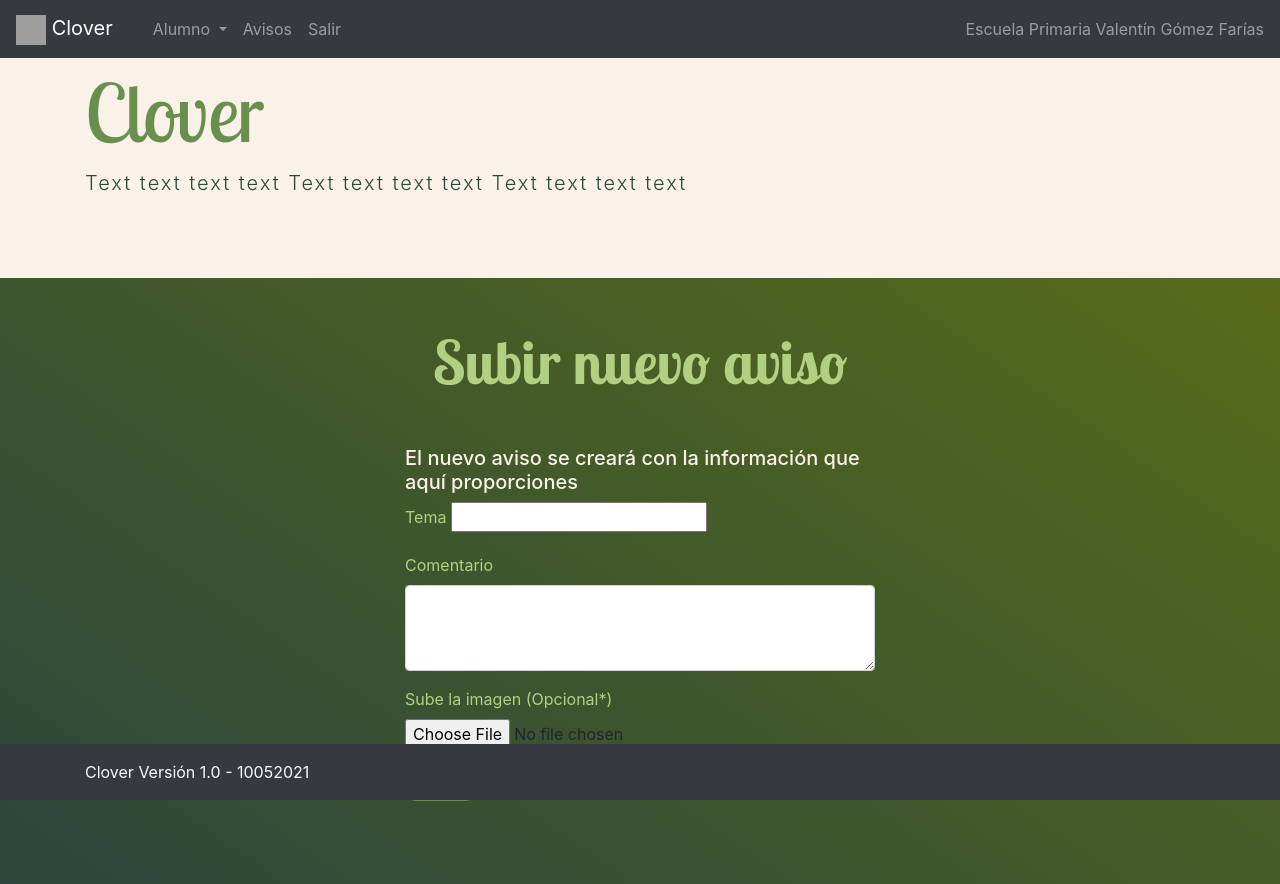
After one commit to toshiyaDEG/Clover_R, a Django app: template index/templates/avisos/subiraviso.html in a window 1280 px wide. The commit adds this page. Run offline with Django 3.2, Linux system fonts and the light colour scheme; the template is opened without the code that fills it, so the values that code supplies are empty; grey boxes are pictures that could not be loaded.

Commit message:
Añadiendo html para subir avisos

```diff
--- a/index/templates/avisos/base.html
+++ b/index/templates/avisos/base.html
@@ -34,6 +34,7 @@
                     <a class="dropdown-item" href="{% url 'registro' %}">Registro de Alumnos</a>
                     <a class="dropdown-item" href="{% url 'alumnos' %}">Lista de Alumnos</a>
                     <a class="dropdown-item" href="{% url 'subirtarea' %}">Subir tareas</a>
+                    <a class="dropdown-item" href="{% url 'nuevoaviso' %}">Subir aviso</a>
                 </div>
             </li>
             {% endif %}
--- /dev/null
+++ b/index/templates/avisos/subiraviso.html
@@ -0,0 +1,39 @@
+{% extends "avisos/base.html" %}
+
+{% block title %} Subir Avisos {% endblock %}
+
+{% block content %}
+
+<section class="mi-tarea section">
+    <div class="container" style="width: 500px;">
+        {% if msg %}
+        <p>
+            {{ msg }}
+        </p>
+        {% endif %}
+
+        <h2 class="text-center my-5">Subir nuevo aviso</h2>
+        <h3>El nuevo aviso se creará con la información que aquí proporciones</h3>
+
+        <form method="POST" enctype="multipart/form-data">
+            {% csrf_token %}
+            <div class="form-group">
+                <label>Tema</label>
+                <input type="text" name="tema" requried />
+            </div>
+            <div class="form-group">
+                <label>Comentario</label>
+                <textarea class="form-control" rows="3" name="comentario"></textarea>
+            </div>
+            <div class="form-group">
+                <label>Sube la imagen (Opcional*)</label>
+                <input class="form-control-file" type="file" name="archivo" required/>
+            </div>
+            <button type="submit">Enviar</button>
+            <a class="btn" href="{% url 'avisos' %}">Cancelar</a>
+
+        </form>
+    </div><!--cerrando div container-->
+</section>
+
+{% endblock %}
--- a/index/urls.py
+++ b/index/urls.py
@@ -5,6 +5,7 @@ from . import views
 urlpatterns = [
     path('', views.index, name="index"),
     path('avisos/', views.avisos, name="avisos"),
+    path('subiraviso/', views.subiraviso, name="nuevoaviso"),
     path("login/", auth_views.LoginView.as_view(template_name="login/login.html"), name="login"),
     path("logout/", auth_views.LogoutView.as_view(next_page="/login/"), name="logout")
 ]
--- a/materias/templates/materias/base.html
+++ b/materias/templates/materias/base.html
@@ -34,6 +34,7 @@
                     <a class="dropdown-item" href="{% url 'registro' %}">Registro de Alumnos</a>
                     <a class="dropdown-item" href="{% url 'alumnos' %}">Lista de Alumnos</a>
                     <a class="dropdown-item" href="{% url 'subirtarea' %}">Subir tareas</a>
+                    <a class="dropdown-item" href="{% url 'nuevoaviso' %}">Subir aviso</a>
                 </div>
             </li>
             {% endif %}
--- a/materias/templates/tareas/base.html
+++ b/materias/templates/tareas/base.html
@@ -34,6 +34,7 @@
                     <a class="dropdown-item" href="{% url 'registro' %}">Registro de Alumnos</a>
                     <a class="dropdown-item" href="{% url 'alumnos' %}">Lista de Alumnos</a>
                     <a class="dropdown-item" href="{% url 'subirtarea' %}">Subir tareas</a>
+                    <a class="dropdown-item" href="{% url 'nuevoaviso' %}">Subir aviso</a>
                 </div>
             </li>
             {% endif %}
--- a/usuarios/templates/usuarios/base.html
+++ b/usuarios/templates/usuarios/base.html
@@ -34,6 +34,7 @@
                     <a class="dropdown-item" href="{% url 'registro' %}">Registro de Alumnos</a>
                     <a class="dropdown-item" href="{% url 'alumnos' %}">Lista de Alumnos</a>
                     <a class="dropdown-item" href="{% url 'subirtarea' %}">Subir tareas</a>
+                    <a class="dropdown-item" href="{% url 'nuevoaviso' %}">Subir aviso</a>
                 </div>
             </li>
             {% endif %}
```
Also changed, not shown: index/views.py (+15 -6 lines).
